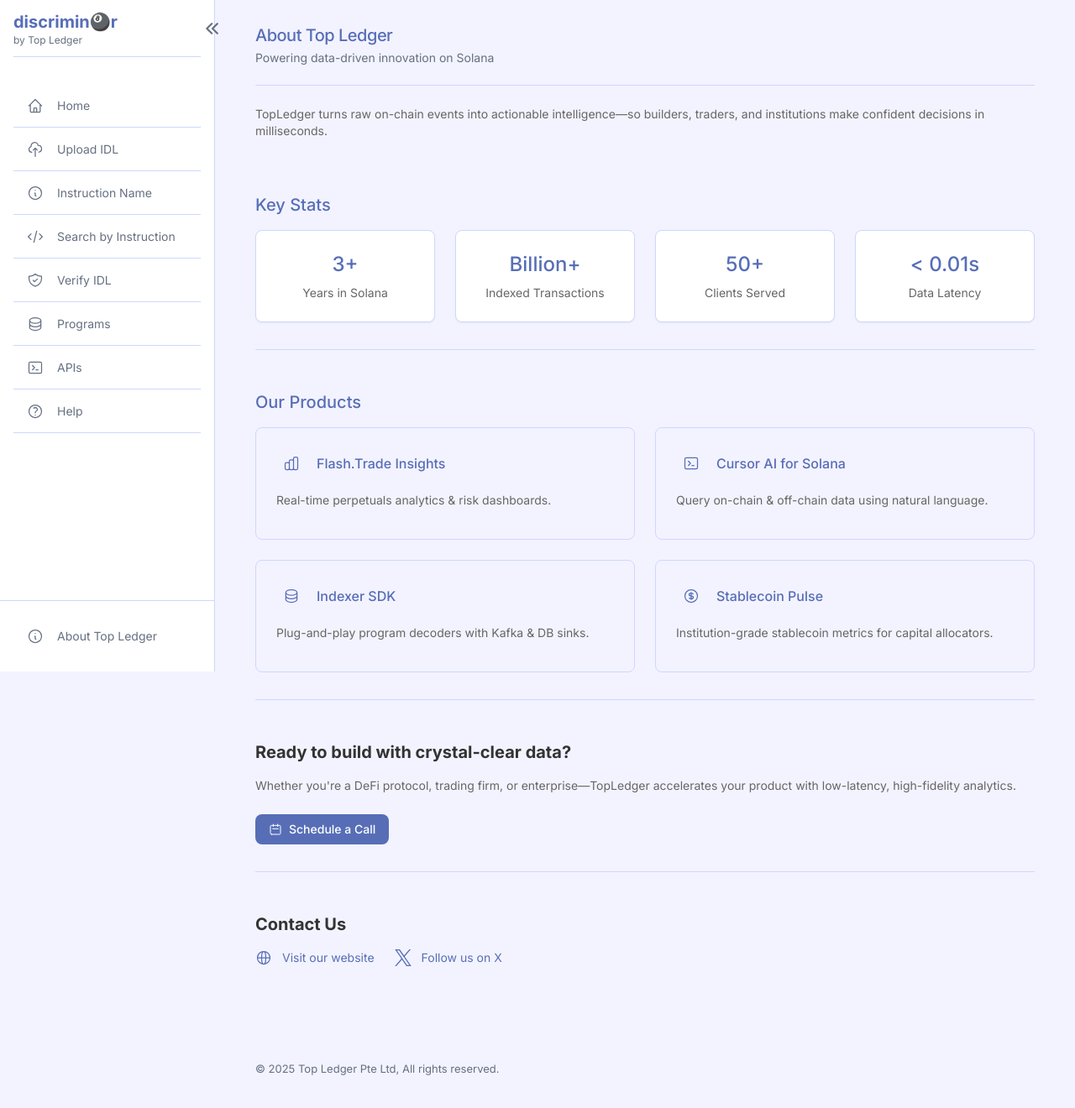
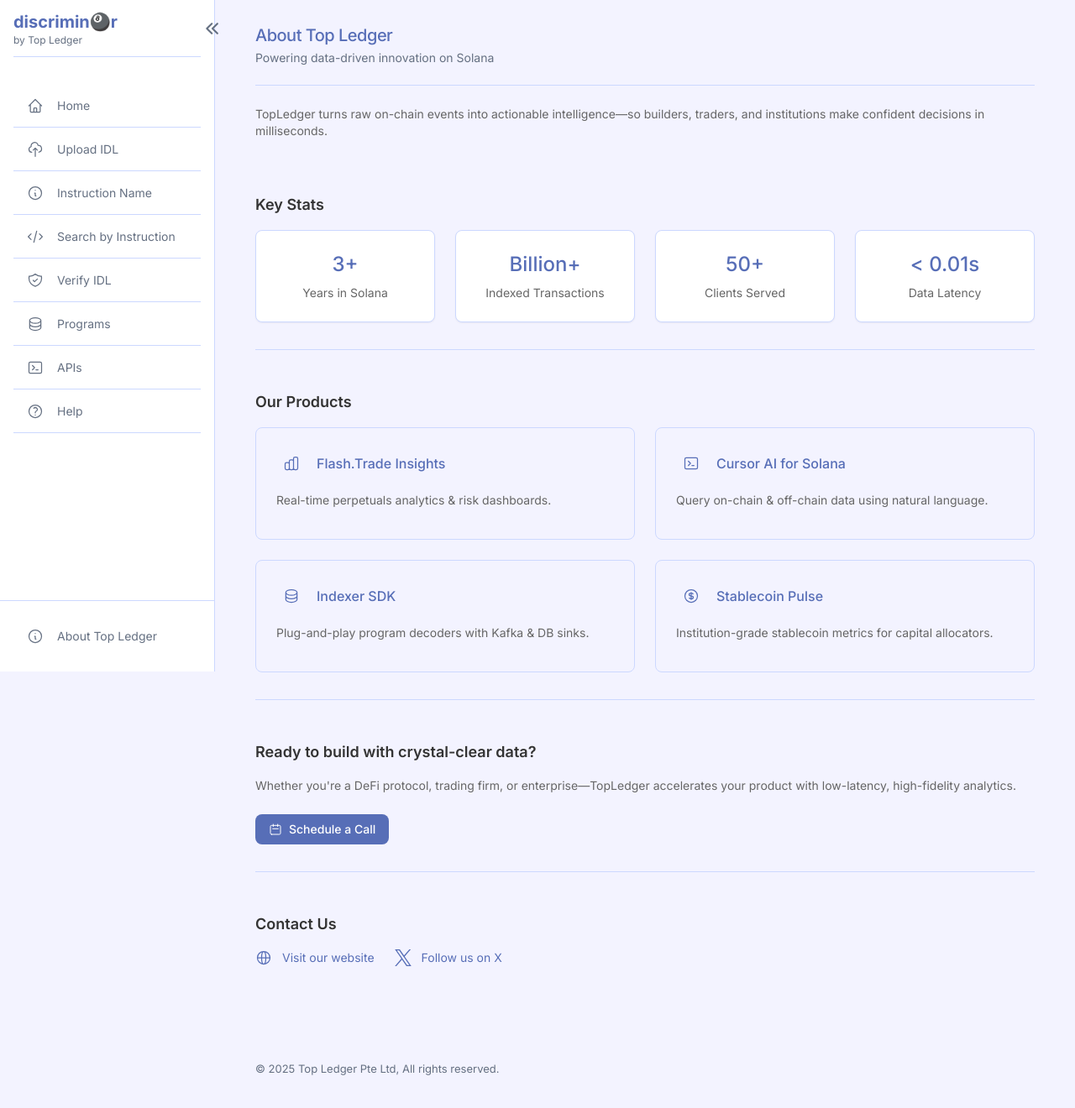
Before and after one commit to Topledger/discrimin8r, a Next.js app: page /about in a window 1280 px wide. Shown: the top 1320 px of the page at 84% size. Built offline with nearby package versions, Linux system fonts and the light colour scheme.

Commit message:
added about page

```diff
--- a/pages/about.js
+++ b/pages/about.js
@@ -23,7 +23,7 @@
 
                 {/* Key Stats Section */}
                 <div id="key-stats" className="mb-12">
-                    <h2 className="text-xl font-medium text-[#576EB7] mb-4">Key Stats</h2>
+                    <h2 className="text-lg font-semibold text-[#333333] mb-4">Key Stats</h2>
                     <div className="grid grid-cols-1 md:grid-cols-2 lg:grid-cols-4 gap-6">
                         {/* Stat 1 */}
                         <div className="bg-white rounded-[8px] p-6 shadow-sm border border-[#CCD8FF]">
@@ -54,7 +54,7 @@
 
                 {/* Our Products Section */}
                 <div id="our-products" className="mb-12">
-                    <h2 className="text-xl font-medium text-[#576EB7] mb-4">Our Products</h2>
+                    <h2 className="text-lg font-semibold text-[#333333] mb-4">Our Products</h2>
                     <div className="grid grid-cols-1 md:grid-cols-2 gap-6">
                         {/* Product 1 */}
                         <div className="border border-[#CCD8FF] rounded-[8px] p-6">
@@ -125,7 +125,7 @@
 
                 {/* CTA section */}
                 <div id="ready-to-build" className="mb-12">
-                    <h2 className="text-xl font-bold text-[#333333] mb-4">Ready to build with crystal-clear data?</h2>
+                    <h2 className="text-lg font-semibold text-[#333333] mb-4">Ready to build with crystal-clear data?</h2>
                     <div className="prose prose-sm max-w-none">
                         <p className="text-[#666666] text-sm mb-6">
                             Whether you're a DeFi protocol, trading firm, or enterprise—TopLedger accelerates your product with low-latency, high-fidelity analytics.
@@ -144,7 +144,7 @@
 
                 {/* Contact section */}
                 <div id="contact-us" className="mb-12">
-                    <h2 className="text-xl font-bold text-[#333333] mb-4">Contact Us</h2>
+                    <h2 className="text-lg font-semibold text-[#333333] mb-4">Contact Us</h2>
                     <div className="flex flex-col md:flex-row items-center gap-6">
                         <a href="https://topledger.xyz" target="_blank" rel="noopener noreferrer" className="flex items-center gap-3 text-[#576EB7] hover:text-[#4457A1] transition-colors">
                             <svg className="w-5 h-5" fill="none" viewBox="0 0 24 24" stroke="currentColor" strokeWidth="1.5">
```
